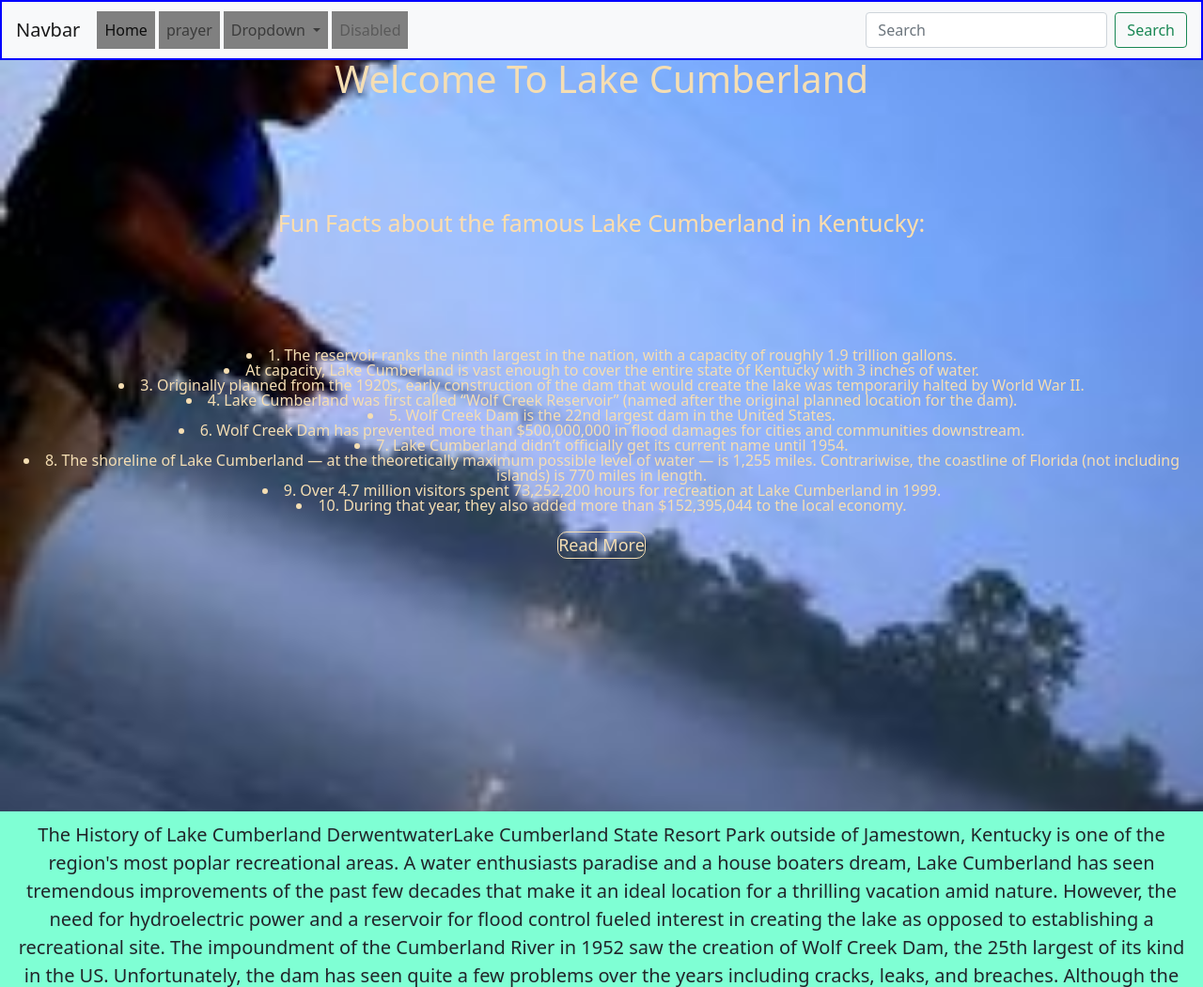
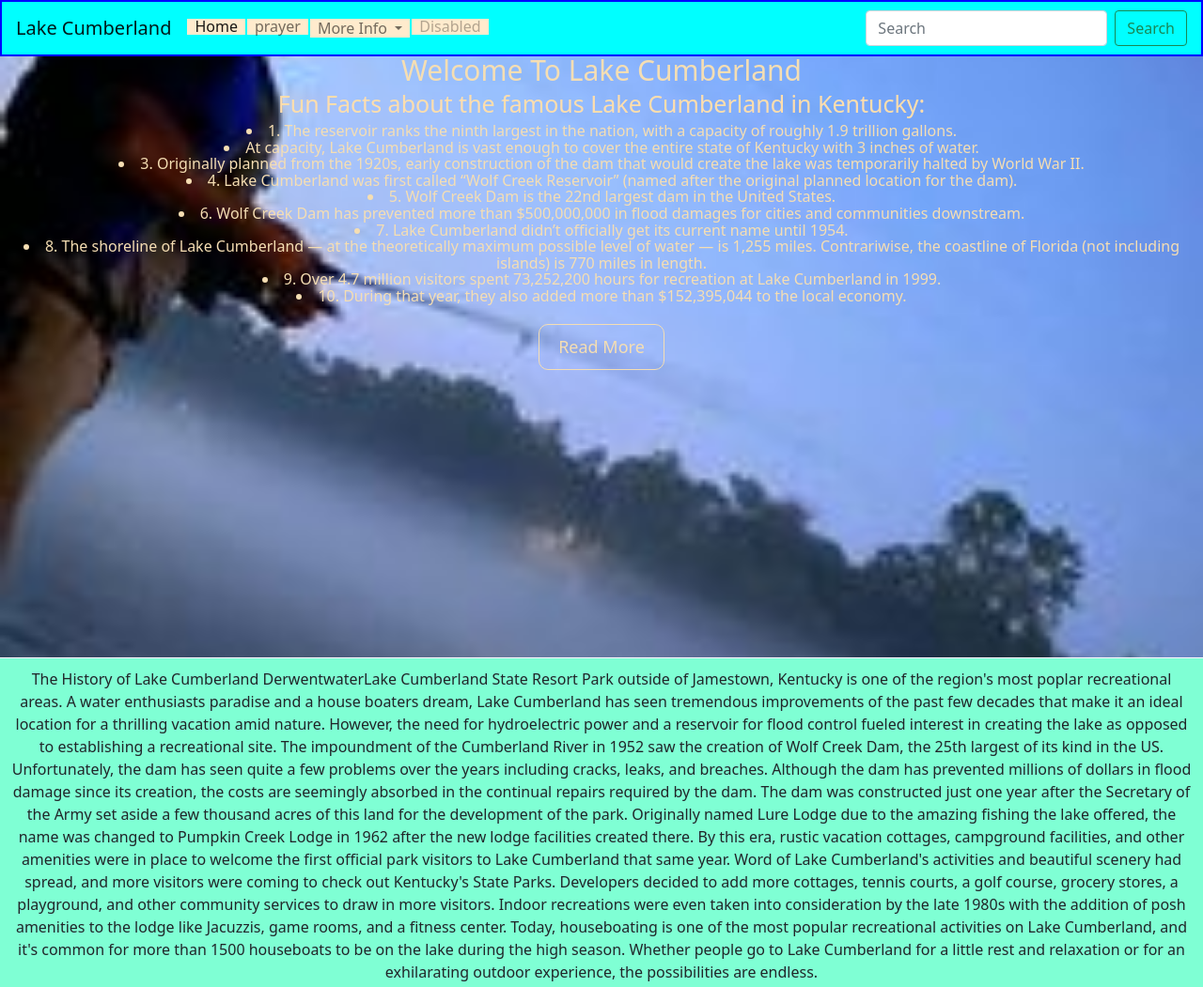
Before and after one commit to sonya2699/LakeCumberland, a plain HTML site: page index.html in a window 1280 px wide. Shown: the top 1051 px of the page at 94% size. Drawn offline with nearby package versions, Linux system fonts and the light colour scheme; a small style sheet from the web is missing.

Commit message:
changed the navbar area to LakeCumberland, and updated some files.

```diff
--- a/index.html
+++ b/index.html
@@ -13,9 +13,9 @@
     <title>My Happy place</title>
 </head>
 <body>
-    <nav class="navbar navbar-expand-lg navbar-light bg-light">
+    <nav class="navbar navbar-expand-lg navbar-light ">
     <div class="container-fluid">
-      <a class="navbar-brand" href="#">Navbar</a>
+      <a class="navbar-brand" href="#">Lake Cumberland</a>
       <button class="navbar-toggler" type="button" data-bs-toggle="collapse" data-bs-target="#navbarSupportedContent"
         aria-controls="navbarSupportedContent" aria-expanded="false" aria-label="Toggle navigation">
         <span class="navbar-toggler-icon"></span>
@@ -31,7 +31,7 @@
           <li class="nav-item dropdown">
             <a class="nav-link dropdown-toggle" href="#" id="navbarDropdown" role="button" data-bs-toggle="dropdown"
               aria-expanded="false">
-              Dropdown
+              More Info
             </a>
             <ul class="dropdown-menu" aria-labelledby="navbarDropdown">
               <li><a class="dropdown-item" href="#">Events</a></li>
--- a/lakeCumberland.css
+++ b/lakeCumberland.css
@@ -13,7 +13,7 @@ body {
     background-image: url(billyfishing.jpeg);
     background-size:cover;
     background-position:center;
-    height: 100vh;
+    height: 80vh;
     display:flex;
     flex-direction: column;
 
@@ -23,17 +23,17 @@ body {
 }
 #showcase li {
  color:wheat;
- line-height: 1.0;
+ line-height: 1.1;
 
 }
 #showcase h1 {
-    font-size: 40px;
+    font-size: 30px;
     line-height: 1.0;
     color: wheat;
 }
 #showcase h2 {
     font-size: 25px;
-    line-height: 10.0;
+    line-height: 1.0;
     color:navajowhite;
 }
 nav {
@@ -43,34 +43,36 @@ nav {
     padding: 3px;
     width:1000;
     border: 2px solid blue;
+    background-color:aqua;
 }
 
 
 li a {
-    padding: 4px;
+    display: flex;
+    padding: 1px;
     text-decoration: none;
-    display: flex;
     list-style: none;
-    margin: 2px;
-    background-color: gray;
+    margin: 1px;
+    background-color:blanchedalmond;
+    line-height: 1.0px;
 
   }
 
 li a:hover {
     background-color:cadetblue;
+
 }
-p {
-  font-size: 20px;
-}
+
 #showcase .button{
     font-size: 18px;
     text-decoration: none;
     color:wheat;
     border:wheat 1px solid;
-    pad: 10px 20px;
+    padding: 10px 20px;
     border-radius: 10px;
     margin-top: 20px;
 }
+
 #showcase .button:hover {
   background:wheat;
   color:cadetblue;
@@ -79,6 +81,7 @@ p {
     padding: 10px;
     background: aquamarine;
     text-align: center;
+    margin-top: 1px;
 }
 #section-b {
     padding: 20px;
```
